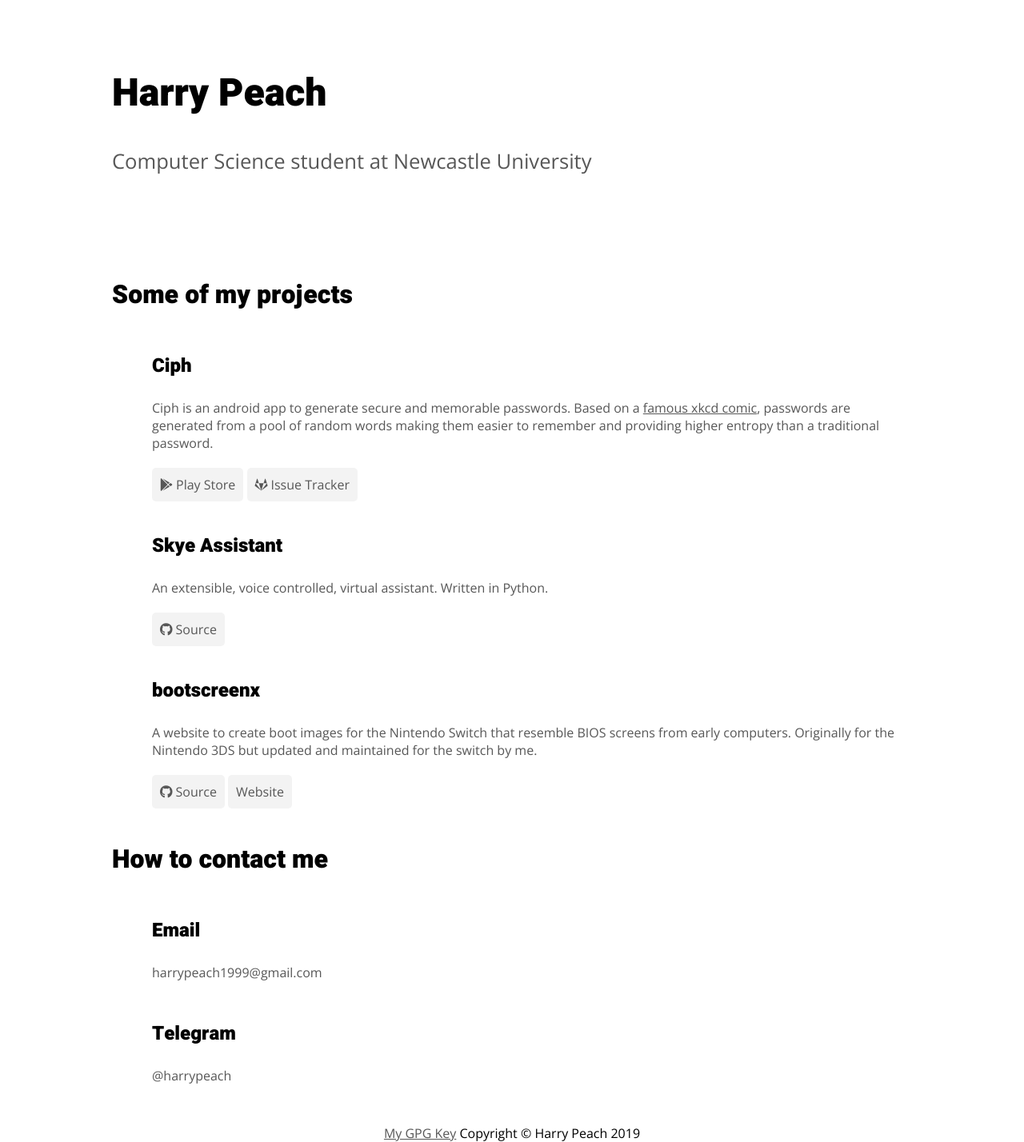
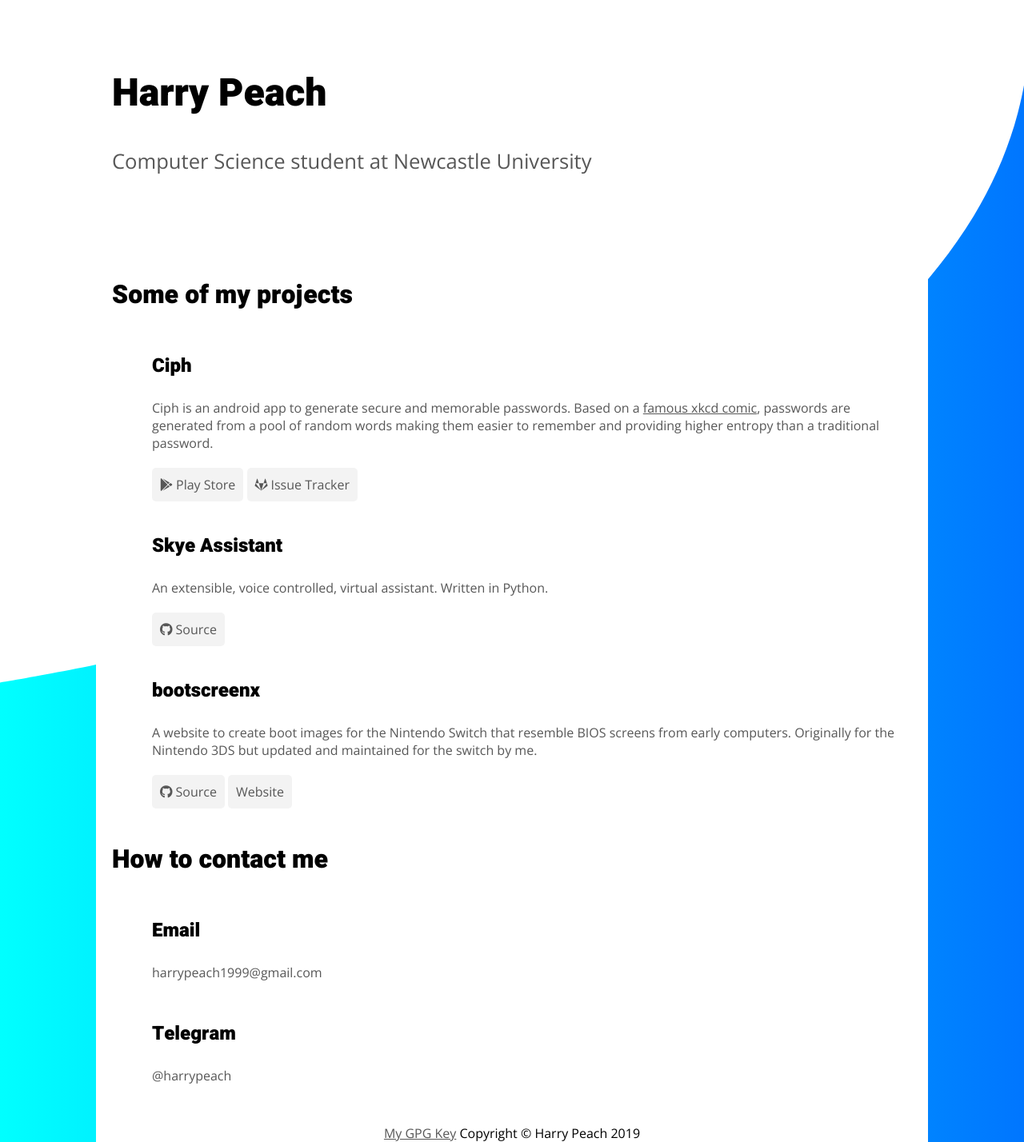
Before and after one commit to HarryPeach/harrypeach.co.uk, a PHP site: page / in a window 1280 px wide. Shown: the whole page at 80% size. Run offline with PHP 8.4, Linux system fonts and the light colour scheme.

Commit message:
Added testing background svg

```diff
--- a/assets/css/core.css
+++ b/assets/css/core.css
@@ -2,7 +2,13 @@
     --secondary-text-color: rgb(87, 87, 87);
 }
 
+html{
+    background: url("/assets/svg/background.svg");
+    background-size: cover;
+}
+
 body{
+    background: white;
     font-family: 'Open Sans', sans-serif;
     min-width: 320px;
     max-width: 1000px;
```
Also changed, not shown: assets/svg/background.svg (added).
